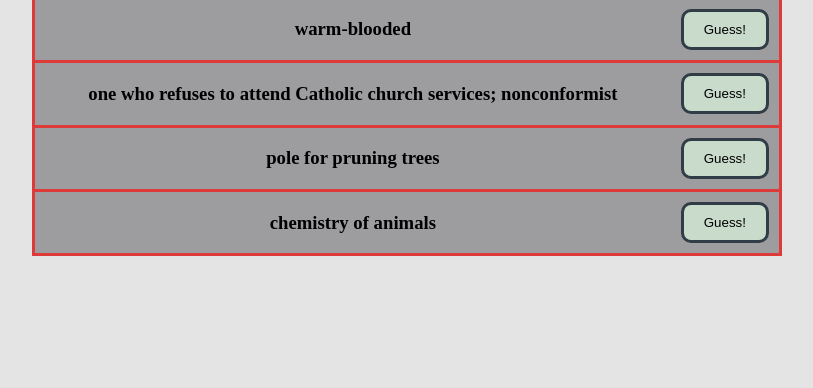
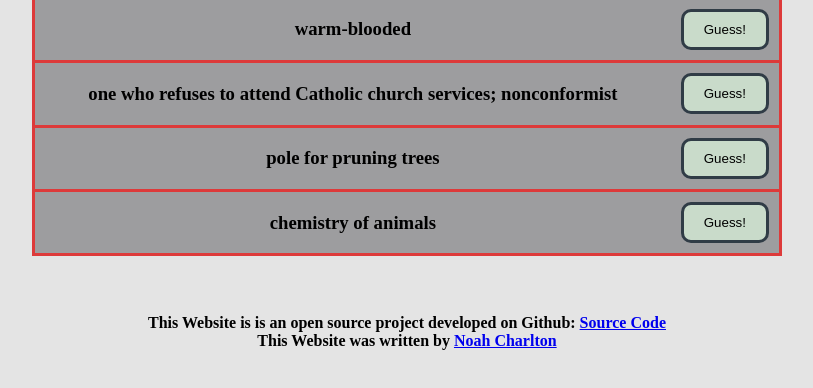
Before and after one commit to DevOrc/fictionary, a plain HTML site: page index.html in a window 1280 px wide. Shown: the part 156-544 px from the top of the page, without its empty margins (233-1046 px from the left). Drawn offline with Linux system fonts and the light colour scheme.

Commit message:
Added Footer

```diff
--- a/index.html
+++ b/index.html
@@ -68,6 +68,15 @@
       </tr>
     </table>
     <script src="script.js"></script>
+    <footer>
+      <h4>
+        <br/><br />
+        This Website is is an open source project developed on Github:
+        <a href="https://github.com/DevOrc/fictionary">Source Code</a>
+        <br>
+        This Website was written by <a href="mailto:ncharlton002@gmail.com">Noah Charlton</a>
+        </h4>
+    </footer>
   </center>
 </body>
 
```
